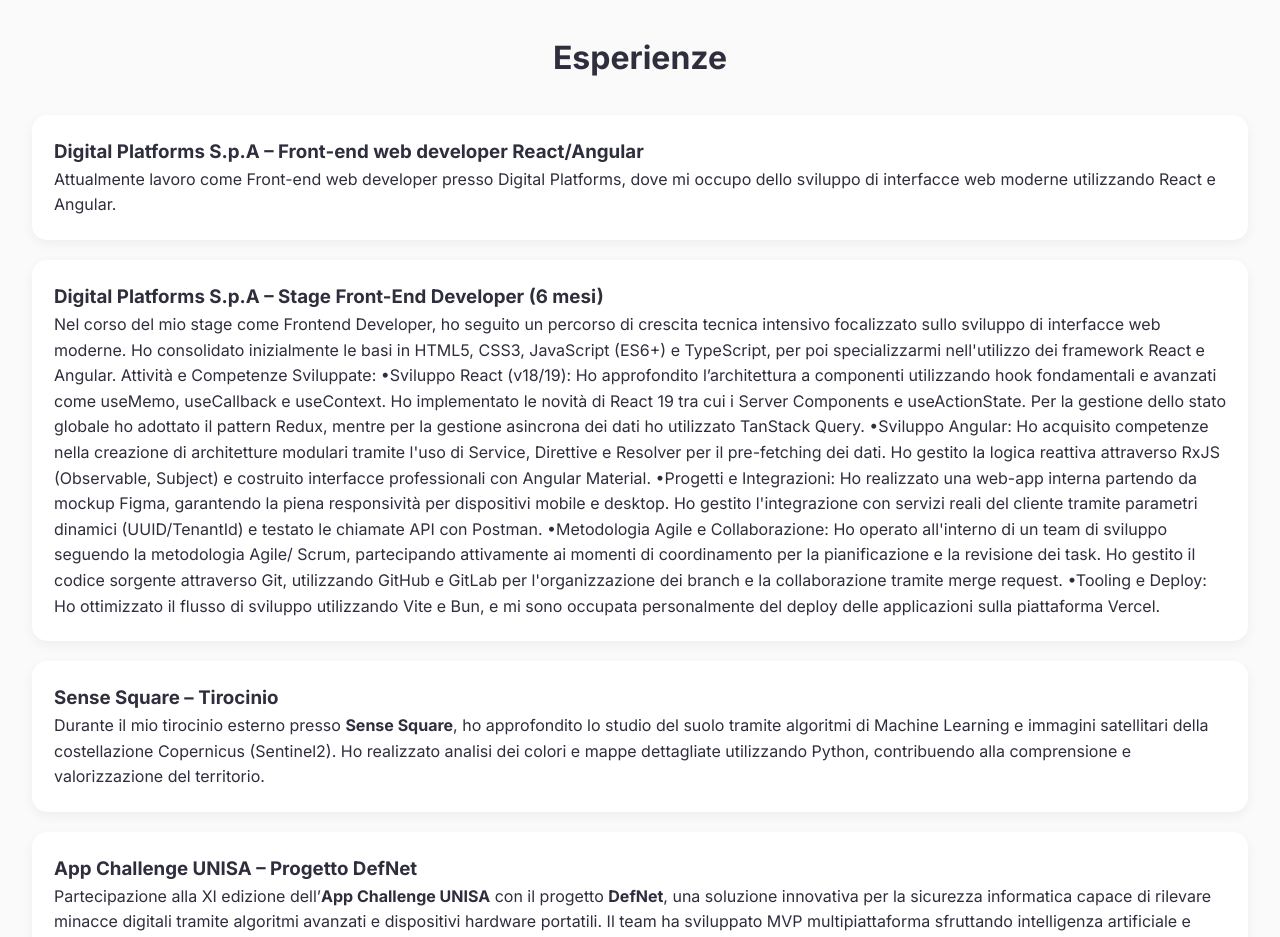
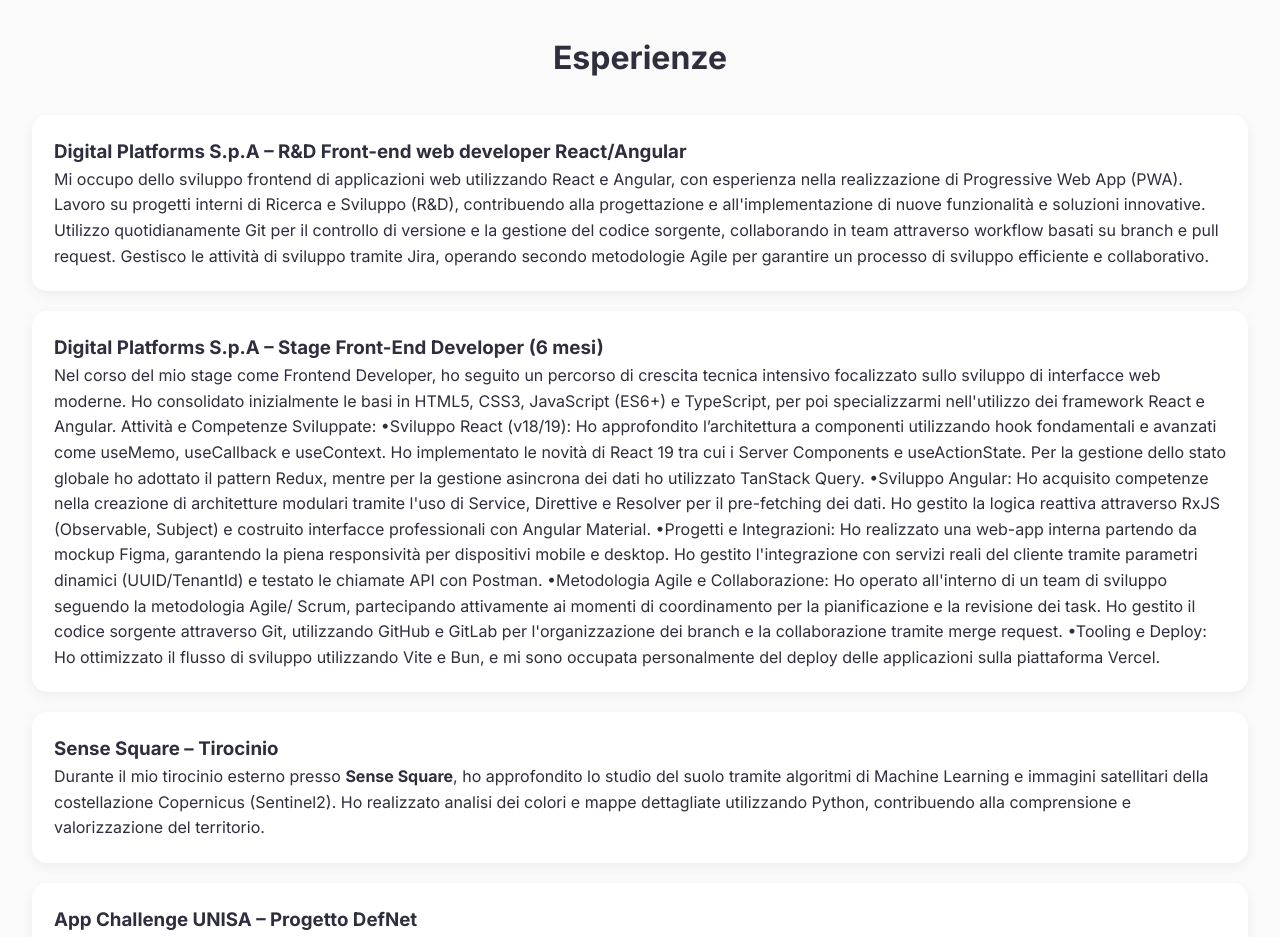
Before and after one commit to MartaCoiro/SitoWebPersonale, a plain HTML site: page index.html in a window 1280 px wide. Shown: the part 4200-5137 px from the top of the page. Drawn offline with Linux system fonts and the light colour scheme.

Commit message:
Aggiornamento  esperienza lavorativa

```diff
--- a/index.html
+++ b/index.html
@@ -243,9 +243,15 @@
     <div class="experience-timeline">
 
       <div class="experience-item">
-        <h3>Digital Platforms S.p.A – Front-end web developer React/Angular</h3>
-        <p>Attualmente lavoro come Front-end web developer presso Digital Platforms, dove mi occupo dello sviluppo di
-          interfacce web moderne utilizzando React e Angular.</p>
+        <h3>Digital Platforms S.p.A – R&D Front-end web developer React/Angular</h3>
+        <p>Mi occupo dello sviluppo frontend di applicazioni web utilizzando React e Angular, con
+          esperienza nella realizzazione di Progressive Web App (PWA). Lavoro su progetti interni
+          di Ricerca e Sviluppo (R&D), contribuendo alla progettazione e all'implementazione di
+          nuove funzionalità e soluzioni innovative.
+          Utilizzo quotidianamente Git per il controllo di versione e la gestione del codice
+          sorgente, collaborando in team attraverso workflow basati su branch e pull request.
+          Gestisco le attività di sviluppo tramite Jira, operando secondo metodologie Agile per
+          garantire un processo di sviluppo efficiente e collaborativo.</p>
       </div>
 
       <div class="experience-item">
```
